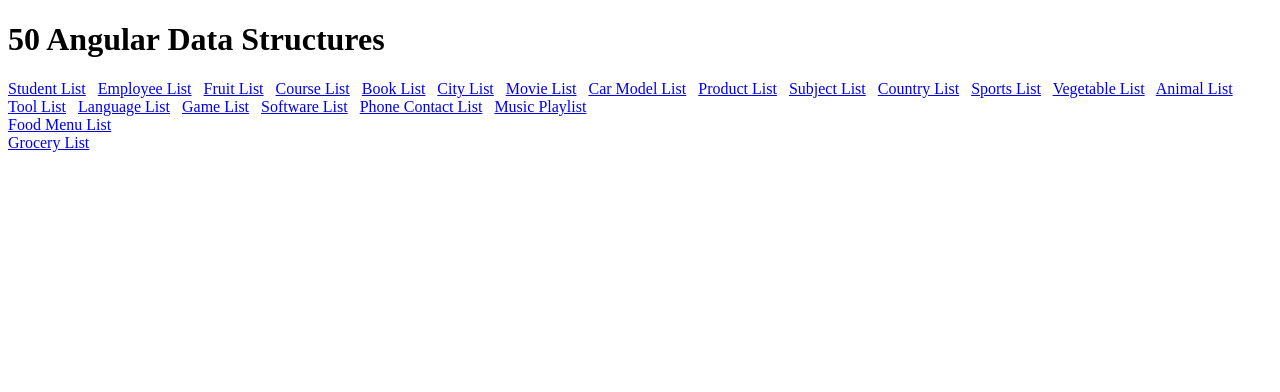
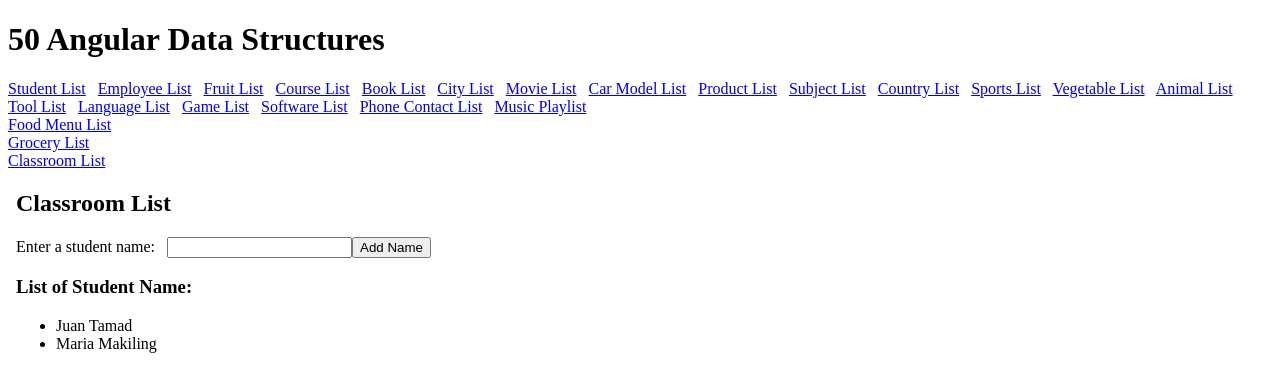
Before and after one commit to jennyfaye/50AngularDataStructures, an Angular app: page /classroomlist in a window 1280 px wide. Before the commit this address led to /. Shown: the top 392 px of the page. Built offline with nearby package versions, Linux system fonts and the light colour scheme.

Commit message:
test: add classroomlist component

```diff
--- a/src/app/app.component.html
+++ b/src/app/app.component.html
@@ -45,4 +45,6 @@
 <br>
 <a routerLink="grocerylist">Grocery List</a>
 <br>
+<a routerLink="classroomlist">Classroom List</a>
+<br>
 <router-outlet></router-outlet>
--- a/src/app/app.module.ts
+++ b/src/app/app.module.ts
@@ -27,6 +27,7 @@ import { PhonecontactlistComponent } from "./components/phonecontactlist/phoneco
 import { MusicplaylistComponent } from "./components/musicplaylist/musicplaylist.component";
 import { FoodmenulistComponent } from "./components/foodmenulist/foodmenulist.component";
 import { GrocerylistComponent } from "./components/grocerylist/grocerylist.component";
+import { ClassroomlistComponent } from "./components/classroomlist/classroomlist.component";
 
 
 const routes: Routes = [
@@ -52,6 +53,7 @@ const routes: Routes = [
   { path: 'musicplaylist', component: MusicplaylistComponent},
   { path: 'foodmenulist', component: FoodmenulistComponent},
   { path: 'grocerylist', component: GrocerylistComponent},
+  { path: 'classroomlist', component: ClassroomlistComponent},
 ];
 
 @NgModule({
@@ -87,6 +89,7 @@ const routes: Routes = [
     MusicplaylistComponent,
     FoodmenulistComponent,
     GrocerylistComponent,
+    ClassroomlistComponent,
   ],
 
   providers: [
--- /dev/null
+++ b/src/app/components/classroomlist/classroomlist.component.html
@@ -0,0 +1,21 @@
+<!doctype html>
+<html>
+  <body>
+    <h2>Classroom List</h2>
+    <form >
+      <label for="name">Enter a student name: </label> &nbsp;
+      <input name="name" id="name" type="text" [(ngModel)]="name"/>
+
+      <button (click)="addName()">Add Name</button>
+    </form>
+
+    <div>
+        <h3>List of Student Name:</h3>
+        <ul>
+          <li *ngFor="let name of nameList">
+            {{name}}
+          </li>
+        </ul>
+    </div>
+  </body>
+</html>
--- /dev/null
+++ b/src/app/components/classroomlist/classroomlist.component.ts
@@ -0,0 +1,15 @@
+import { Component } from '@angular/core';
+
+@Component({
+  selector: 'app-classroomlist',
+  templateUrl: './classroomlist.component.html',
+  styleUrl: './classroomlist.component.css'
+})
+export class ClassroomlistComponent {
+  nameList: string[] = ["Juan Tamad", "Maria Makiling"];
+  name: string = '';
+
+  addName() {
+    this.nameList.push(this.name);
+  }
+}
```
Also changed, not shown: src/app/components/classroomlist/classroomlist.component.css (added), 1 other file (tests, documents, lock files or other folders).
